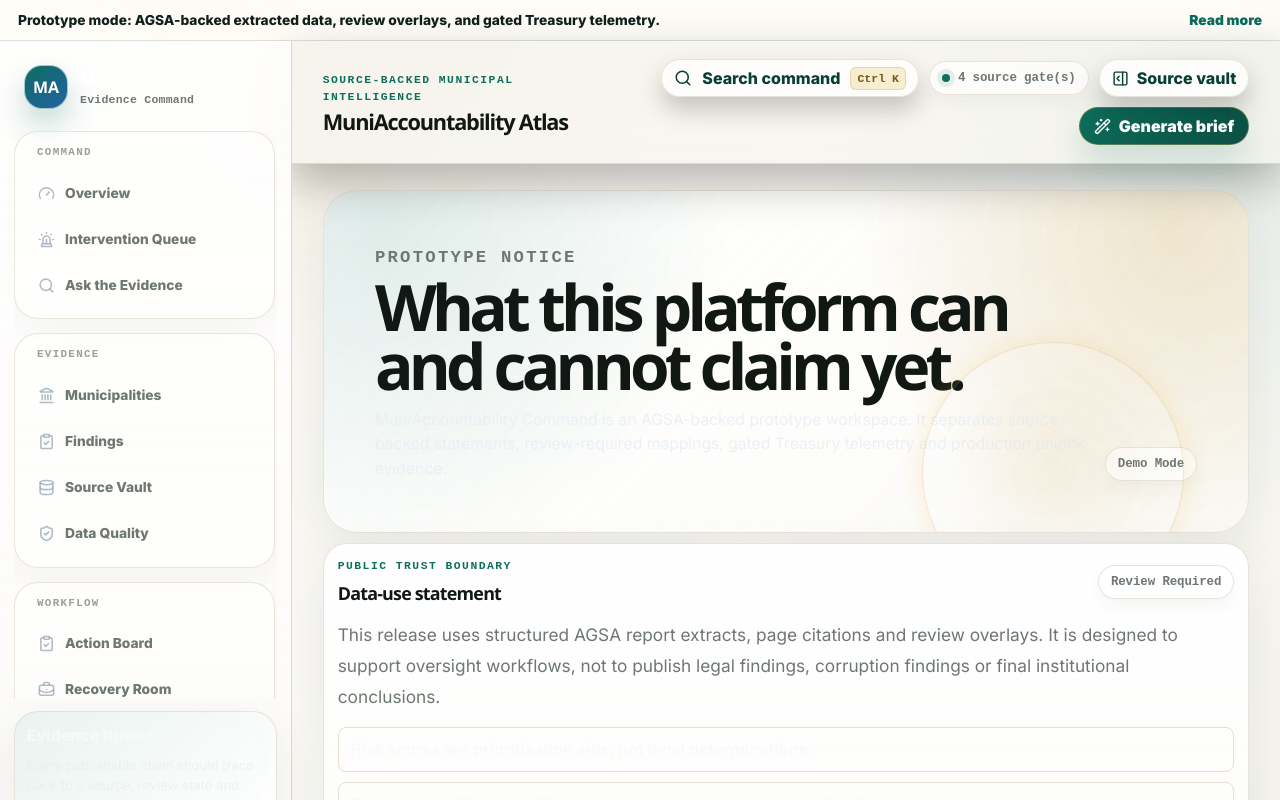
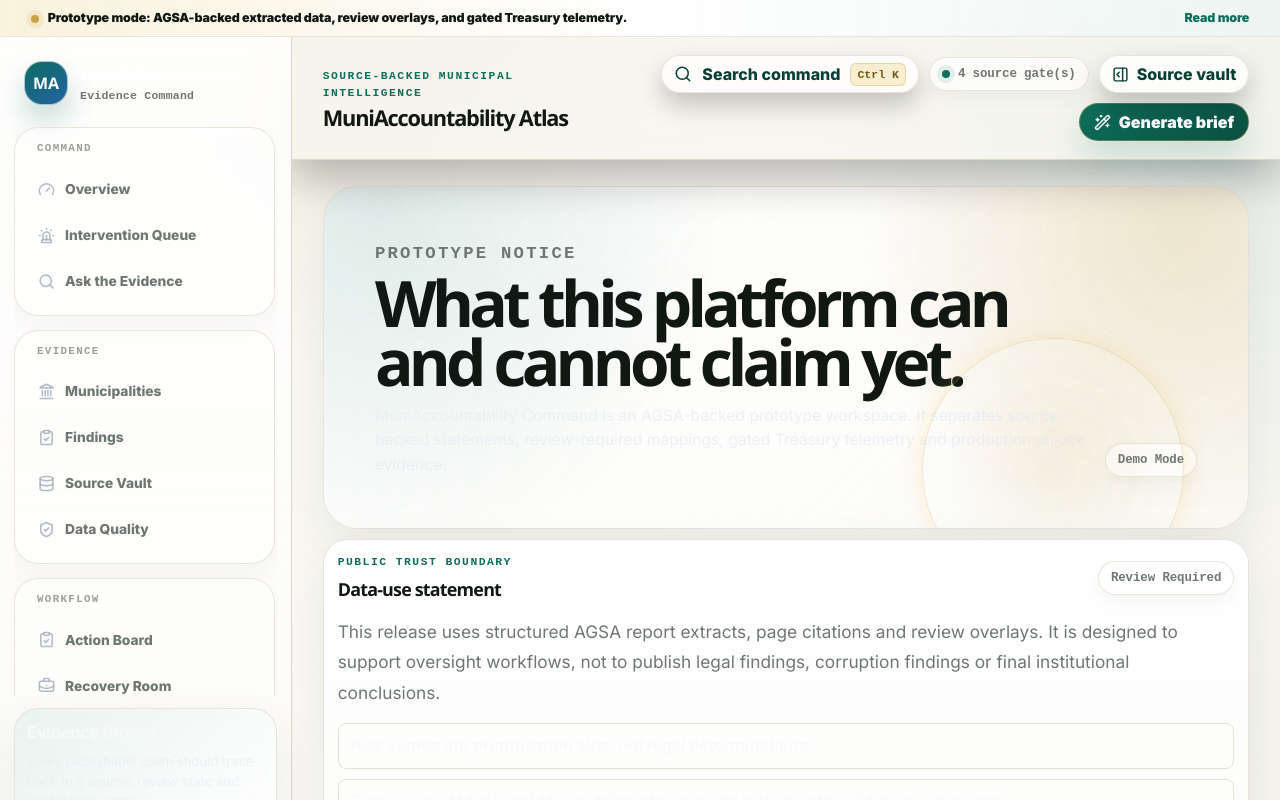
Before and after one commit to Mthaa77/MuniAccountability, a Next.js app: page /disclaimer in a window 1280 px wide. Shown: the top 800 px of the page. Built offline with nearby package versions, Linux system fonts and the light colour scheme.

Commit message:
Polish prototype notice into premium trust ribbon

```diff
--- a/components/prototype-notice.module.css
+++ b/components/prototype-notice.module.css
@@ -1,19 +1,37 @@
 .notice {
+  position: relative;
+  z-index: 30;
   display: flex;
   flex-wrap: wrap;
   align-items: center;
   justify-content: space-between;
   gap: 10px;
-  padding: 10px 18px;
-  border-bottom: 1px solid rgba(44, 79, 69, 0.16);
-  background: rgba(255, 253, 248, 0.92);
-  color: #12201d;
-  font-size: 0.86rem;
-  font-weight: 720;
+  padding: 9px clamp(18px, 2.4vw, 42px);
+  border-bottom: 1px solid rgba(230, 224, 212, 0.82);
+  background:
+    linear-gradient(90deg, rgba(247, 238, 209, 0.72), rgba(255, 255, 255, 0.78), rgba(231, 242, 238, 0.72)),
+    rgba(255, 255, 255, 0.82);
+  color: #111814;
+  font-size: 0.78rem;
+  font-weight: 820;
+  letter-spacing: -0.01em;
+  backdrop-filter: blur(18px) saturate(1.12);
+}
+
+.notice span::before {
+  content: '';
+  display: inline-block;
+  width: 8px;
+  height: 8px;
+  margin-right: 9px;
+  border-radius: 999px;
+  background: #c8a24a;
+  box-shadow: 0 0 0 5px rgba(200, 162, 74, 0.14);
+  vertical-align: middle;
 }
 
 .notice a {
-  color: #0c6b5a;
+  color: #0e6f5c;
   font-weight: 900;
   text-decoration: none;
 }
```
